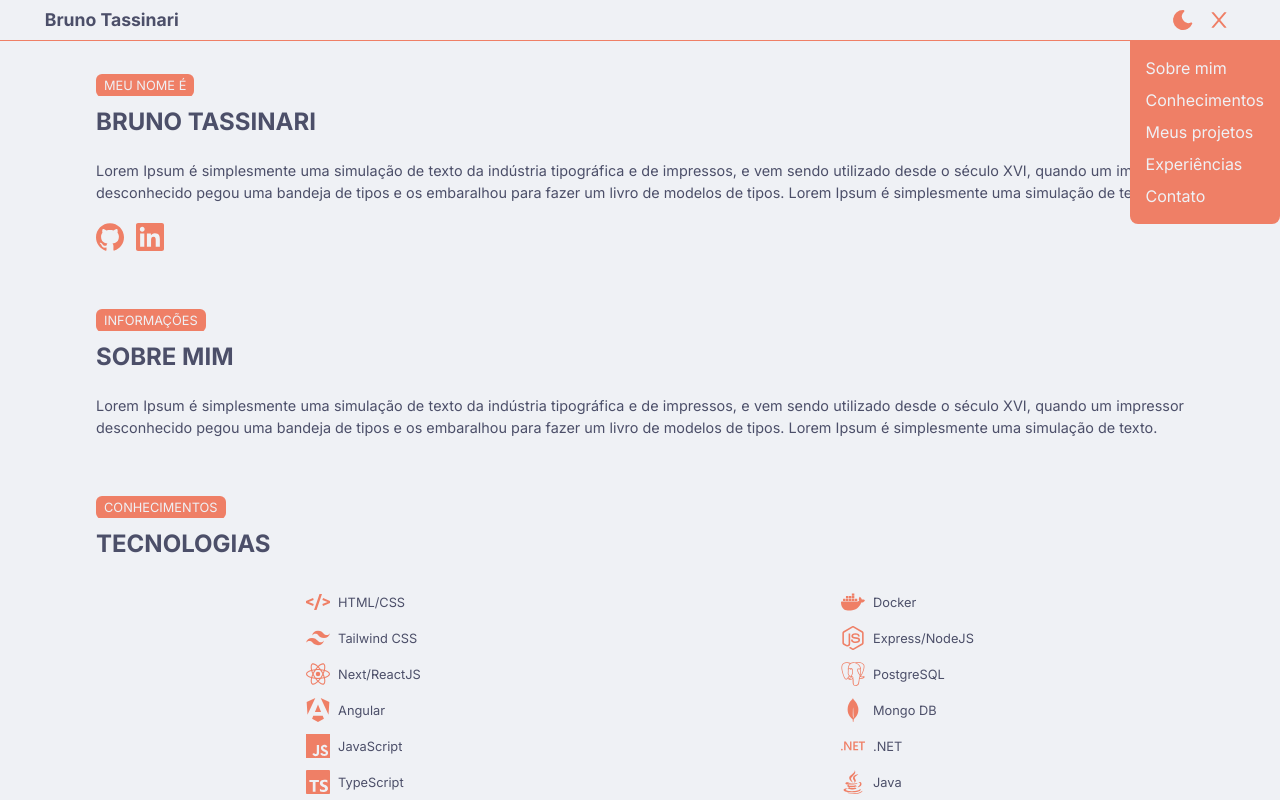
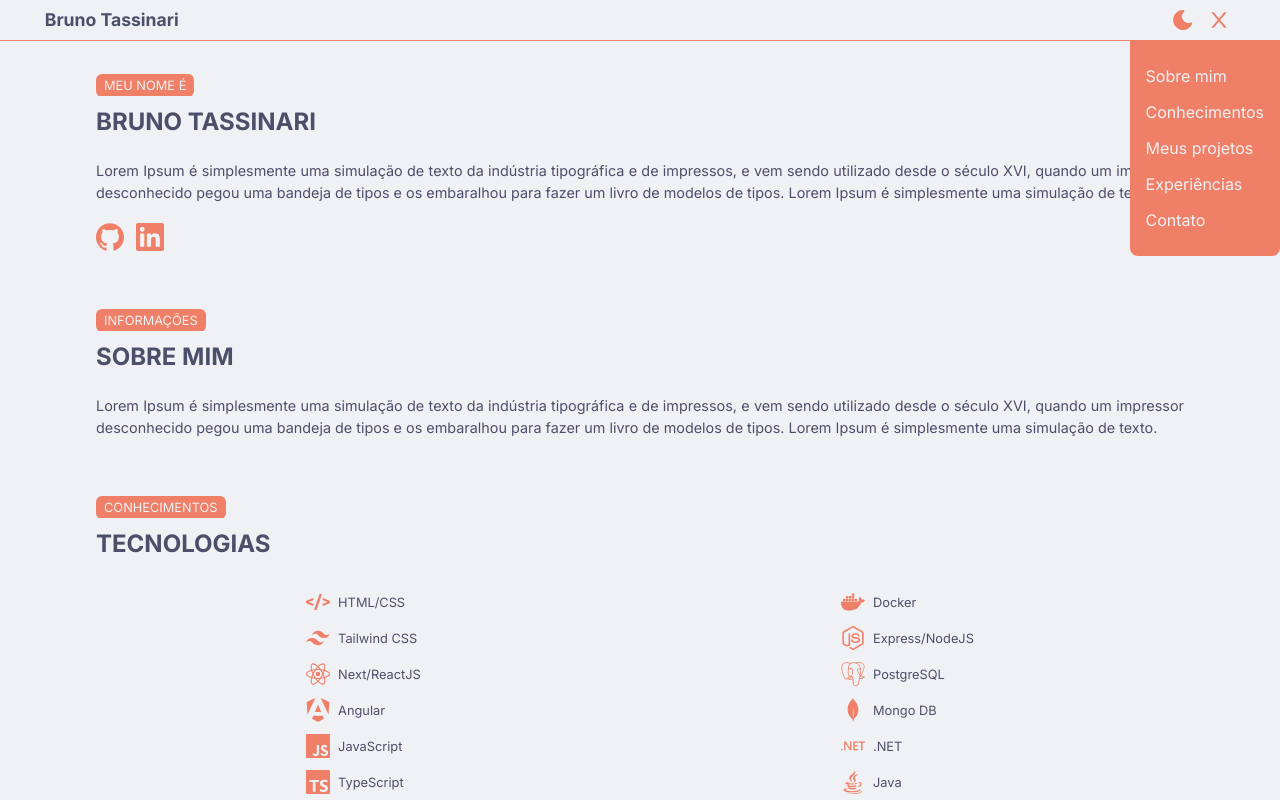
Before and after one commit to BrunoTassinari/tassinari-website, a React (Vite) app: page / in a window 1280 px wide. Both pictures are taken after a click on the button 1219 px from the left and 20 px from the top of the page. Built offline with nearby package versions, Linux system fonts and the light colour scheme.

Commit message:
refactor: header

```diff
--- a/src/components/ui/header.tsx
+++ b/src/components/ui/header.tsx
@@ -3,6 +3,7 @@ import { AnimatePresence, motion } from 'framer-motion';
 import { ThemeContext } from '../../context/theme-context';
 import { anchors } from '../../constants';
 import { Icon } from './icon';
+import { LinkedList } from './list';
 
 const menuAnimation = {
   initial: {
@@ -41,27 +42,6 @@ const ToggleTheme = () => {
   );
 };
 
-const AnimatedLink = ({ href, label, onClick }: any) => {
-  return (
-    <motion.div
-      initial={{ opacity: 0, scale: 0.8 }}
-      animate={{ opacity: 1, scale: 1 }}
-      exit={{ opacity: 0, scale: 0.8 }}
-      transition={{ duration: 0.5 }}
-    >
-      <li key={href}>
-        <a
-          href={href}
-          className="text-base text-color-text-secondary"
-          onClick={onClick}
-        >
-          {label}
-        </a>
-      </li>
-    </motion.div>
-  );
-};
-
 const Navbar = () => {
   const [open, setOpen] = useState(false);
 
@@ -97,16 +77,7 @@ const Navbar = () => {
             className="fixed right-0 top-10 origin-top bg-color-primary overflow-hidden rounded-b-lg"
           >
             <nav className="p-4">
-              <ul className="flex flex-col items-start space-y-2 overflow-hidden">
-                {anchors.map((anchor) => (
-                  <AnimatedLink
-                    key={anchor.id}
-                    href={`#${anchor.id}`}
-                    label={anchor.value}
-                    onClick={toggleMenu}
-                  />
-                ))}
-              </ul>
+              <LinkedList items={anchors} action={toggleMenu} />
             </nav>
           </motion.div>
         )}
--- a/src/components/ui/list.tsx
+++ b/src/components/ui/list.tsx
@@ -4,6 +4,7 @@ interface ListProps {
   items: any[];
   type?: 'column' | 'row';
   highlight?: boolean;
+  action?: () => void;
 }
 
 export const List = ({ items, type, highlight }: ListProps) => (
@@ -22,3 +23,22 @@ export const List = ({ items, type, highlight }: ListProps) => (
     ))}
   </ul>
 );
+
+export const LinkedList = ({ items, type, highlight, action }: ListProps) => (
+  <ul className={type === 'row' ? 'flex gap-4' : ''}>
+    {items?.map((item) => (
+      <li key={item.id} className="my-1">
+        <section className="my-1 flex items-center gap-2">
+          {item.icon ? <Icon icon={item.icon} size={24} /> : null}
+          <a
+            href={`#${item.id}`}
+            {...(action ? { onClick: action } : {})}
+            className={`m-0 text-base ${highlight ? 'text-color-primary' : 'text-color-text-secondary'}`}
+          >
+            {item.value}
+          </a>
+        </section>
+      </li>
+    ))}
+  </ul>
+);
--- a/src/constants.ts
+++ b/src/constants.ts
@@ -60,6 +60,29 @@ export const skills = {
     },
   ],
 };
+
+export const projects = [
+  {
+    keyof: 'project-1',
+    name: 'Flex Turismos',
+    subtitle: 'Landing Page',
+    description: 'Lorem ipsum dolor sit amet, consectetur adipiscing elit.',
+    image: 'flex-turismos',
+    link: 'https://brunotassinari.github.io/flex-turismos/',
+    alt: 'Project 1',
+    stack: [
+      {
+        value: 'HTML/CSS',
+      },
+      {
+        value: 'Tailwind CSS',
+      },
+      {
+        value: 'JavaScript',
+      },
+    ],
+  },
+];
 
 export const experiences = [
   {
```
Also changed, not shown: .eslintrc.cjs.
